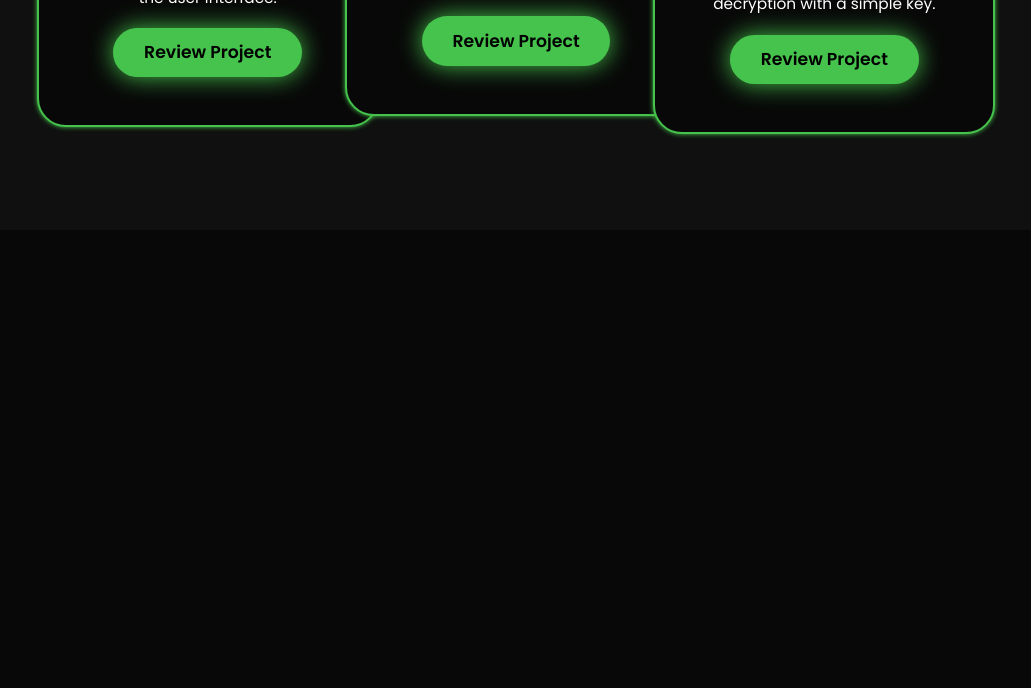
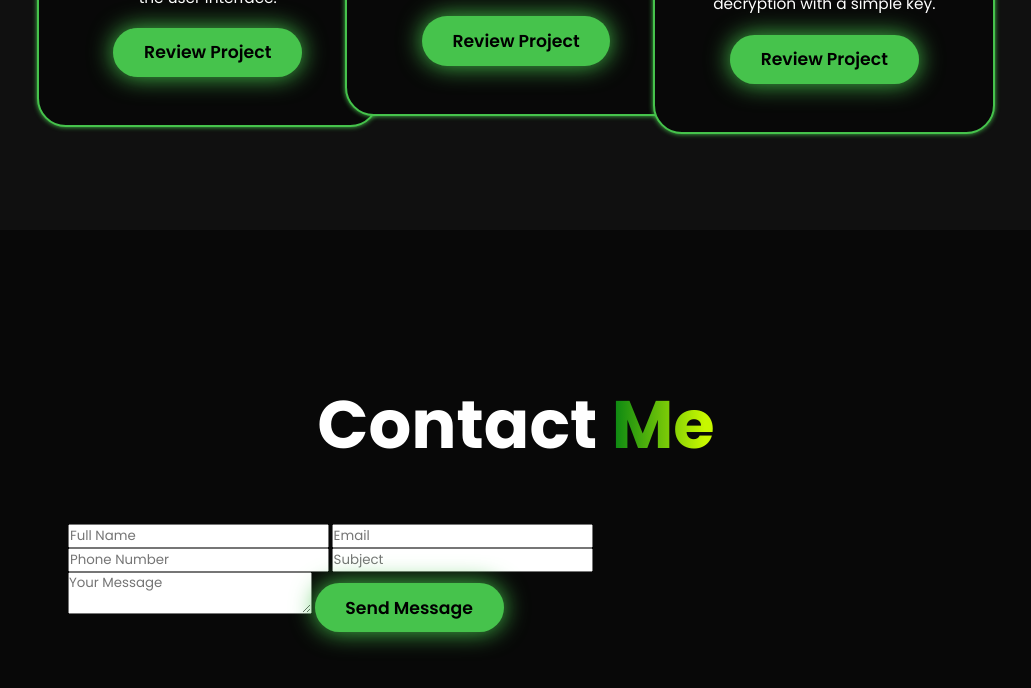
Before and after one commit to HecthorDev/Portfolio, a plain HTML site: page index.html in a window 1280 px wide. Shown: the part 3492-4180 px from the top of the page, without its empty margins (124-1155 px from the left). Drawn offline with nearby package versions, Linux system fonts and the light colour scheme.

Commit message:
Contact Me

```diff
--- a/index.html
+++ b/index.html
@@ -112,7 +112,23 @@
     </section>
 <!--Contact Section-->
     <section class="contact" id="contact">
-
+        <h2 class="heading">Contact <span>Me</span></h2>
+        <form action="#">
+            <div class="input-group">
+                <div class="input-box">
+                    <input type="text" placeholder="Full Name">
+                    <input type="email" placeholder="Email">
+                </div>
+                <div class="input-box">
+                    <input type="number" placeholder="Phone Number">
+                    <input type="text" placeholder="Subject">
+                </div>
+            </div>
+            <div class="input-group-2">
+                <textarea name="" id="" placeholder="Your Message"></textarea>
+                <input type="submit" value="Send Message" class="btn">
+            </div>
+        </form>
     </section>
     <script src="Script.js"></script>
 </body>
```
